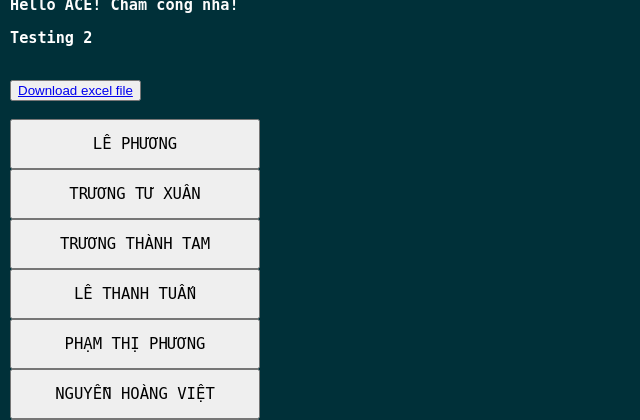
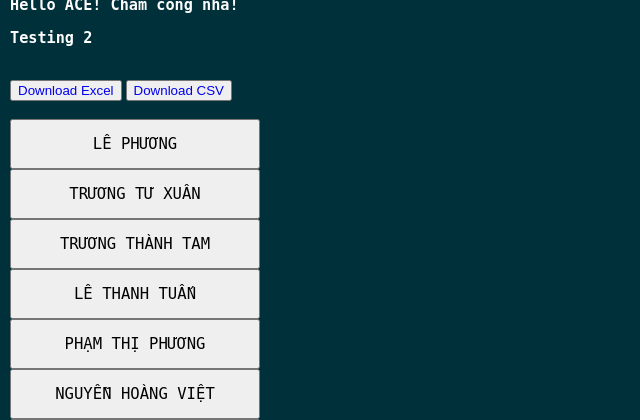
Before and after one commit to Harry-xdev/working-checkout, a Flask app: page / in a window 1280 px wide. Shown: the top 420 px of the page, without its empty margins (0-640 px from the left). Run offline with Flask 3, Linux system fonts and the light colour scheme.

Commit message:
update html

```diff
--- a/app.py
+++ b/app.py
@@ -68,6 +68,10 @@ def download_history():
     filename = "history.xlsx"
     return send_file(filename, as_attachment=True)
 
+@app.route("/download-history-csv")
+def download_history_csv():
+    filename = "history.csv"
+    return send_file(filename, as_attachment=True)
 
 @app.route("/button-click", methods=["POST"])
 def button_click():
--- a/templates/index.html
+++ b/templates/index.html
@@ -10,7 +10,8 @@
 		<h3 style="color: rgb(252, 252, 252); font-family: monospace;">Hello ACE! Chấm công nha!</h3>
 		<h3 style="color: rgb(255, 255, 255); font-family: monospace">Testing 2</h3>
 		<br>
-		<button><a href="https://working-checkout-8e5c8145a6e5.herokuapp.com/download-history">Download excel file</a></button>
+		<button><a style="text-decoration: none" href="https://working-checkout-8e5c8145a6e5.herokuapp.com/download-history"/>Download Excel</button>
+		<button><a style="text-decoration: none" href="https://working-checkout-8e5c8145a6e5.herokuapp.com/download-history-csv"/>Download CSV</button>
 		<br>
 		<br>
 		<button style="width: 250px; height: 50px; font-size: larger; font-family: monospace" id="btn_1" class="btn" onclick="sendName('btn_1')">LÊ PHƯƠNG</button><br>
```
